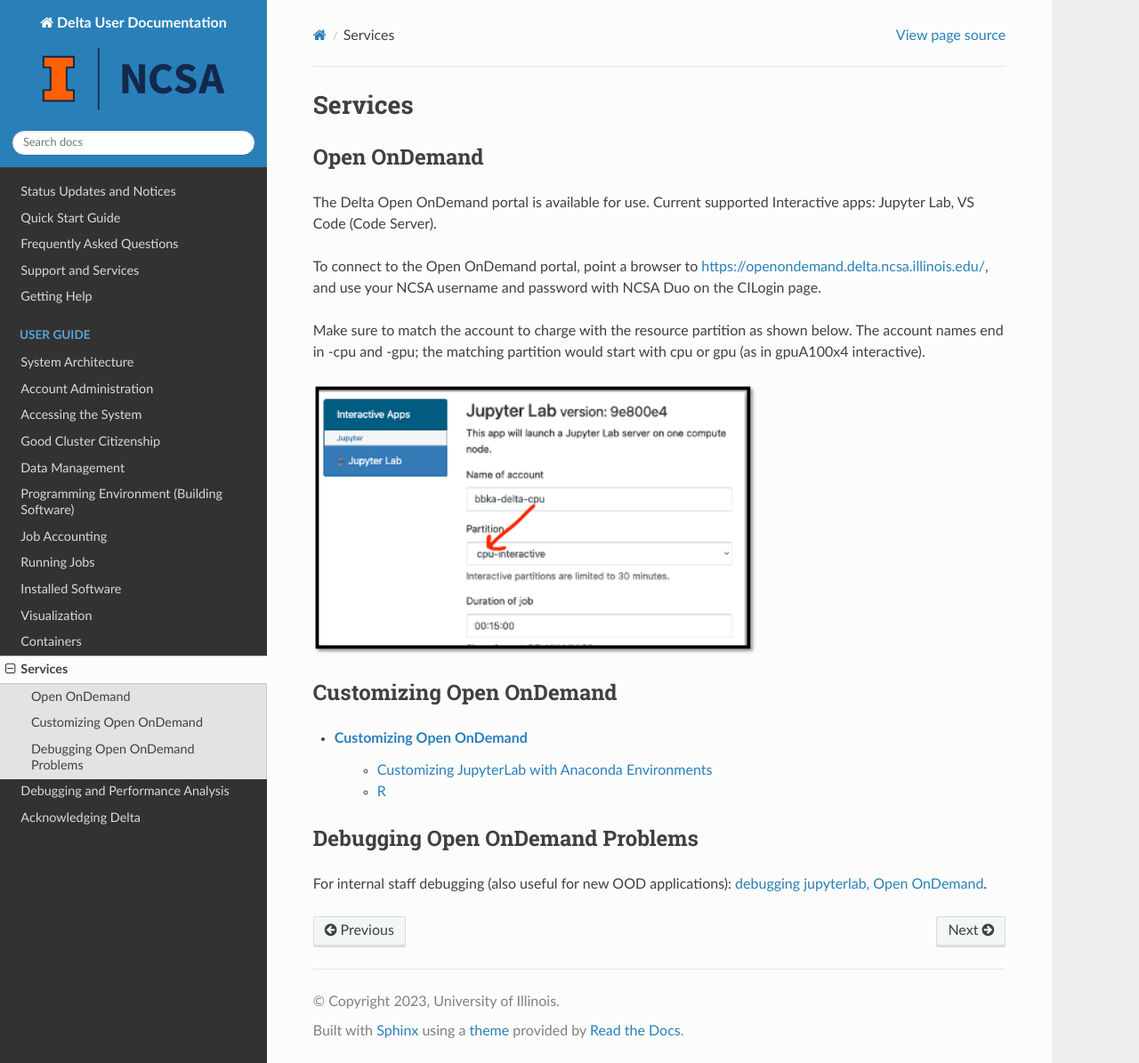
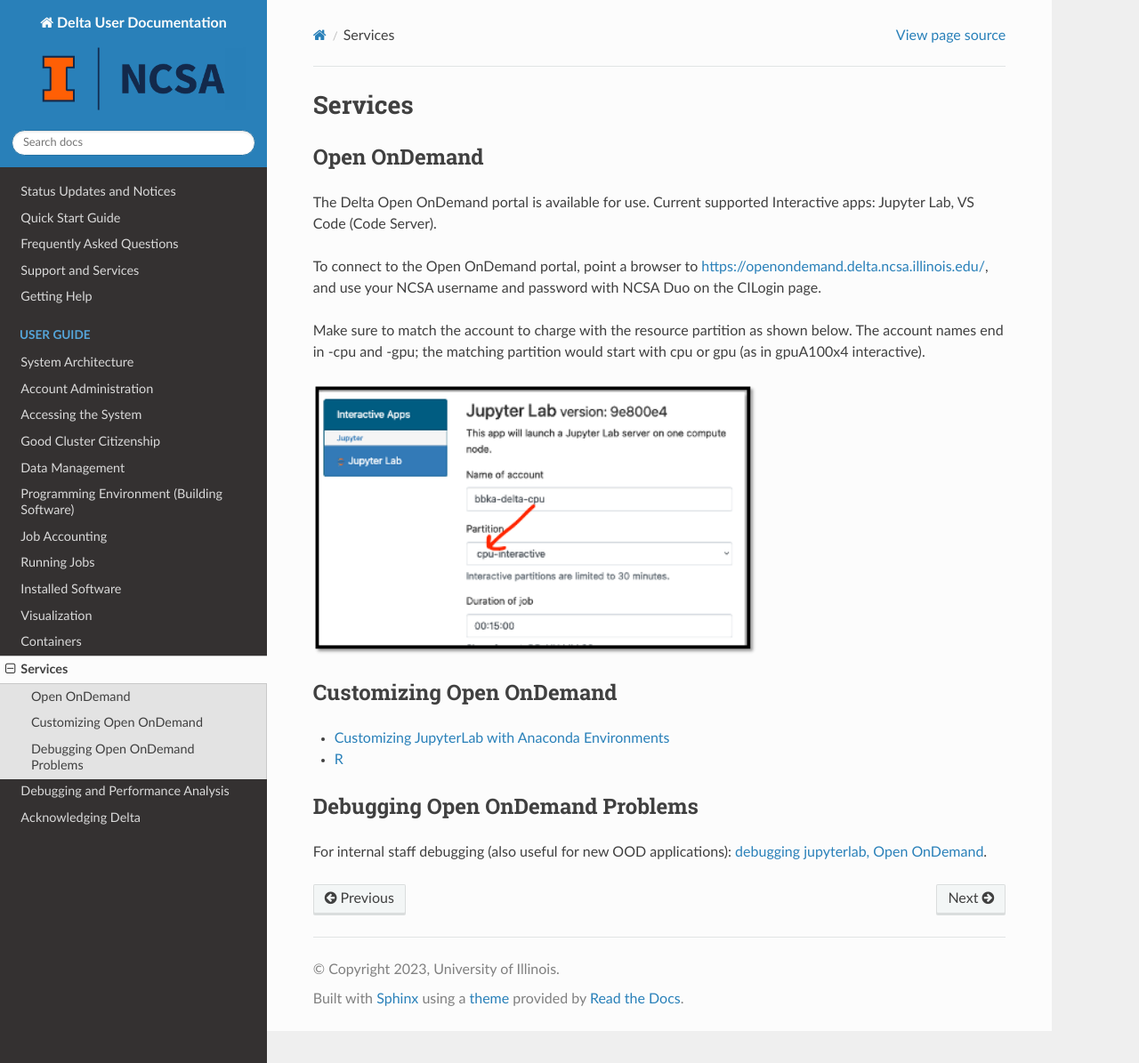
Before and after one commit to ncsa/Delta_doc, a Sphinx documentation site: the page built from docs/source/user_guide/services.rst, in a window 1280 px wide and 1195 px high. Shown: the whole window at 89% size. Built offline with Sphinx 7.4.7 and the Read the Docs theme 2.0.0, drawn with Linux system fonts in a browser that asks for light colours; part of the change alters nothing that is shown.

Commit message:
Update services.rst updated customizing open ondemand
another minor update to customizing open on demand section.

```diff
--- a/docs/source/user_guide/services.rst
+++ b/docs/source/user_guide/services.rst
@@ -20,9 +20,8 @@ The account names end in -cpu and -gpu; the matching partition would start with
 Customizing Open OnDemand
 ----------------------------
 
-- :ref:`custom_openon`
-   - :ref:`custom_jupyterlab`
-   - :ref:`r_env`
+- :ref:`custom_jupyterlab`
+- :ref:`r_env`
 
 
 Debugging Open OnDemand Problems
```
